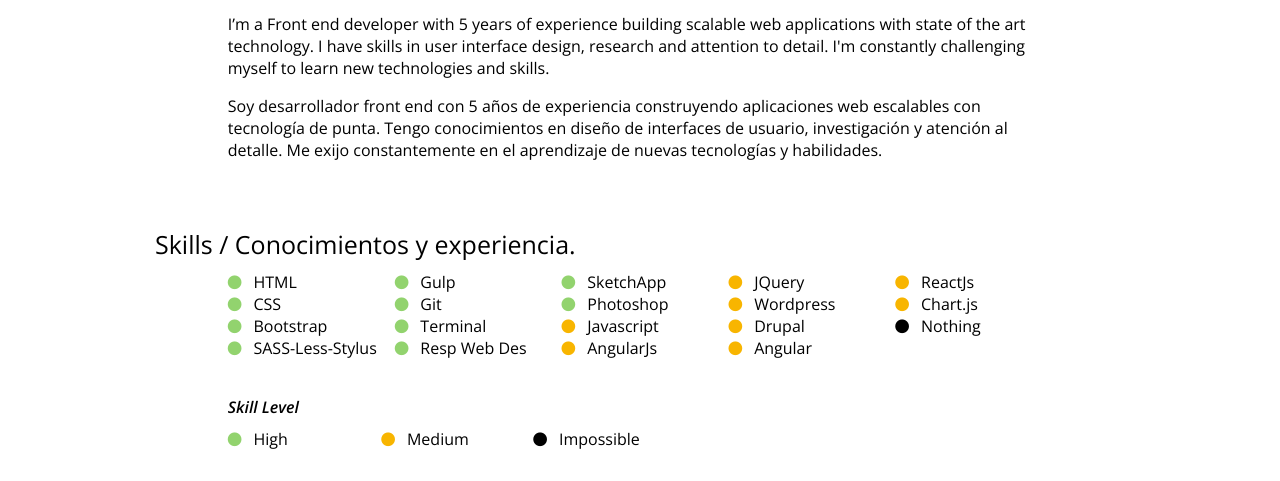
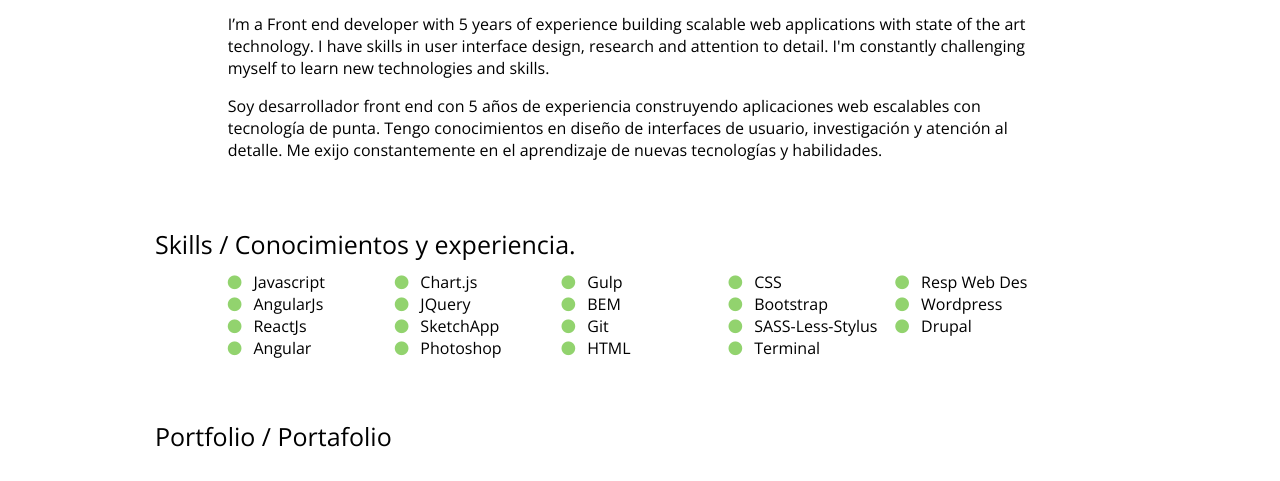
Before and after one commit to AlejandroJSR7/AlejandroJSR7.github.io, a plain HTML site: page index.html in a window 1280 px wide. Shown: the part 471-952 px from the top of the page. Drawn offline with nearby package versions, Linux system fonts and the light colour scheme; some packages are replaced by stand-ins of ours.

Commit message:
Update Skills

```diff
--- a/index.html
+++ b/index.html
@@ -88,36 +88,37 @@
           <div class="content-medium">
             <div class="component-skills">
               <ol class="skills">
+                <li class="skill skill--high"><i class="fa fa-circle"></i>Javascript</li>
+                <li class="skill skill--high"><i class="fa fa-circle"></i>AngularJs</li>
+                <li class="skill skill--high"><i class="fa fa-circle"></i>ReactJs</li>
+                <li class="skill skill--high"><i class="fa fa-circle"></i>Angular</li>
+                <li class="skill skill--high"><i class="fa fa-circle"></i>Chart.js</li>
+                <li class="skill skill--high"><i class="fa fa-circle"></i>JQuery</li>
+                <li class="skill skill--high"><i class="fa fa-circle"></i>SketchApp</li>
+                <li class="skill skill--high"><i class="fa fa-circle"></i>Photoshop</li>
+                <li class="skill skill--high"><i class="fa fa-circle"></i>Gulp</li>
+                <li class="skill skill--high"><i class="fa fa-circle"></i>BEM</li>
+                <li class="skill skill--high"><i class="fa fa-circle"></i>Git</li>
                 <li class="skill skill--high"><i class="fa fa-circle"></i>HTML</li>
                 <li class="skill skill--high"><i class="fa fa-circle"></i>CSS</li>
                 <li class="skill skill--high"><i class="fa fa-circle"></i>Bootstrap</li>
                 <li class="skill skill--high"><i class="fa fa-circle"></i>SASS-Less-Stylus</li>
-                <li class="skill skill--high"><i class="fa fa-circle"></i>Gulp</li>
-                <li class="skill skill--high"><i class="fa fa-circle"></i>Git</li>
                 <li class="skill skill--high"><i class="fa fa-circle"></i>Terminal</li>
                 <li class="skill skill--high"><i class="fa fa-circle"></i>Resp Web Des</li>
-                <li class="skill skill--high"><i class="fa fa-circle"></i>SketchApp</li>
-                <li class="skill skill--high"><i class="fa fa-circle"></i>Photoshop</li>
-                <li class="skill skill--medium"><i class="fa fa-circle"></i>Javascript</li>
-                <li class="skill skill--medium"><i class="fa fa-circle"></i>AngularJs</li>
-                <li class="skill skill--medium"><i class="fa fa-circle"></i>JQuery</li>
-                <li class="skill skill--medium"><i class="fa fa-circle"></i>Wordpress</li>
-                <li class="skill skill--medium"><i class="fa fa-circle"></i>Drupal</li>
-                <li class="skill skill--medium"><i class="fa fa-circle"></i>Angular</li>
-                <li class="skill skill--medium"><i class="fa fa-circle"></i>ReactJs</li>
-                <li class="skill skill--medium"><i class="fa fa-circle"></i>Chart.js</li>
+                <li class="skill skill--high"><i class="fa fa-circle"></i>Wordpress</li>
+                <li class="skill skill--high"><i class="fa fa-circle"></i>Drupal</li>
                 <!-- <li class="skill skill--next"><i class="fa fa-circle"></i>NodeJs</li>
                 <li class="skill skill--next"><i class="fa fa-circle"></i>D3.js</li> -->
-                <li class="skill skill--impossible"><i class="fa fa-circle"></i>Nothing</li>
-              </ol> <!--/skills-->
-              <ol class="skills-level">
+                <!-- <li class="skill skill--impossible"><i class="fa fa-circle"></i>Nothing</li> -->
+              </ol>
+              <!-- <ol class="skills-level hide">
                 <h5>Skill Level</h5>
                 <li class="skill skill--high"><i class="fa fa-circle"></i>High</li>
                 <li class="skill skill--medium"><i class="fa fa-circle"></i>Medium</li>
-                <!-- <li class="skill skill--practicing"><i class="fa fa-circle"></i>Practicing</li> -->
-                <!-- <li class="skill skill--next"><i class="fa fa-circle"></i>Next</li> -->
+                <li class="skill skill--practicing"><i class="fa fa-circle"></i>Practicing</li>
+                <li class="skill skill--next"><i class="fa fa-circle"></i>Next</li>
                 <li class="skill skill--impossible"><i class="fa fa-circle"></i>Impossible</li>
-              </ol>
+              </ol> -->
             </div> <!--/component-skills-->
           </div> <!--/content-medium-->
         </div>
```
